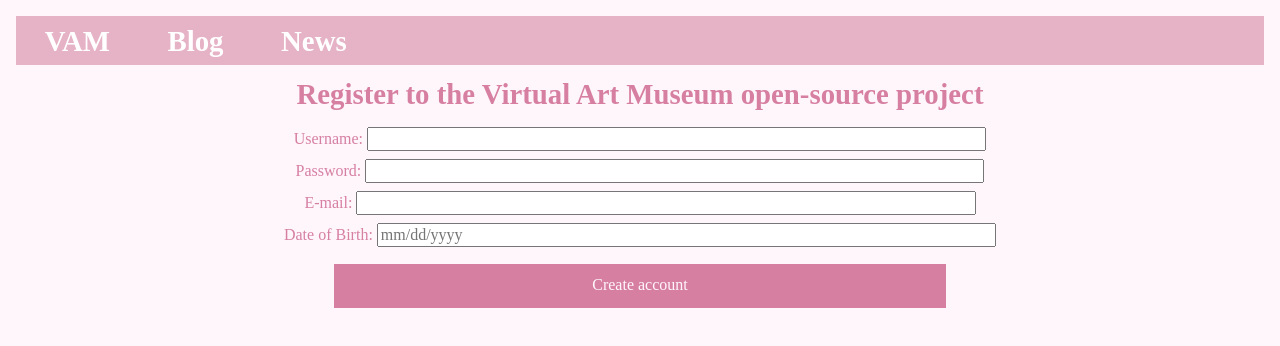
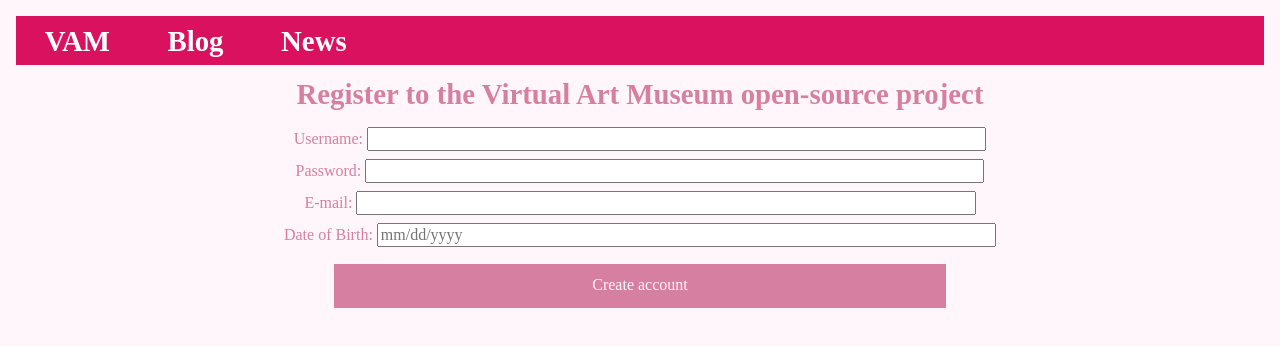
Before and after one commit to CPintor-ITMD-362/Project_one, a plain HTML site: page index.html in a window 1280 px wide. Drawn offline with nearby package versions, Linux system fonts and the light colour scheme; a web font is replaced by a local one.

Commit message:
testing new colors

```diff
--- a/css/style.css
+++ b/css/style.css
@@ -7,7 +7,7 @@ body {
 }
 
 .header {
-  background-color: #e6b2c6;
+  background-color: #da115e;
   text-align: left;
   color: #ffffff;
   font-size: 1.8em; /* 28.8px */
```
